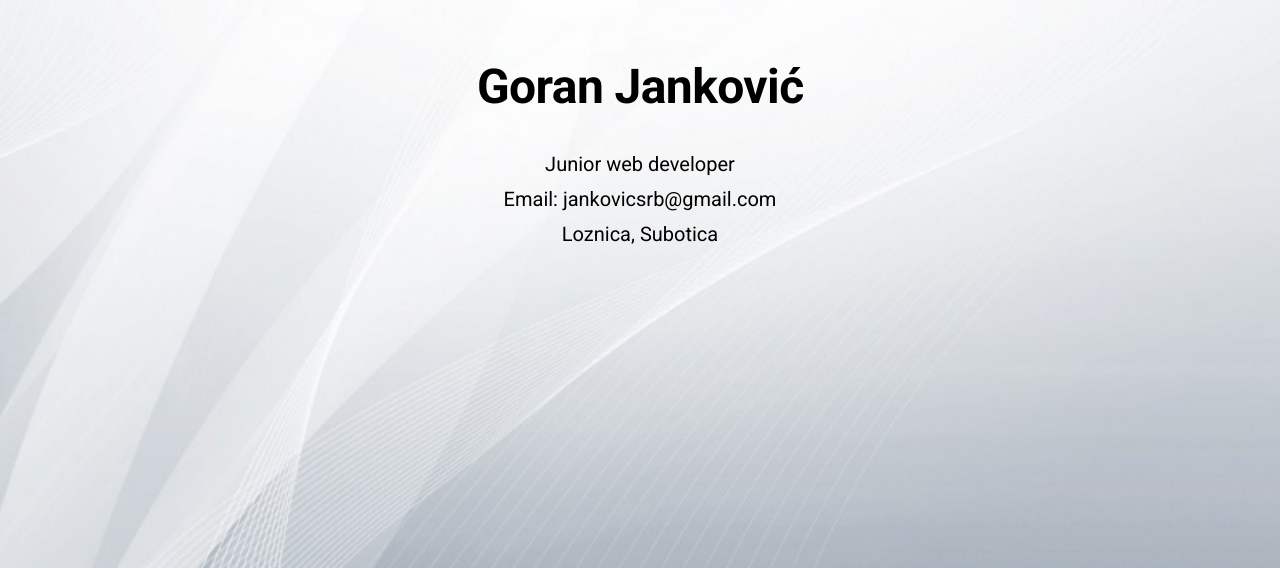
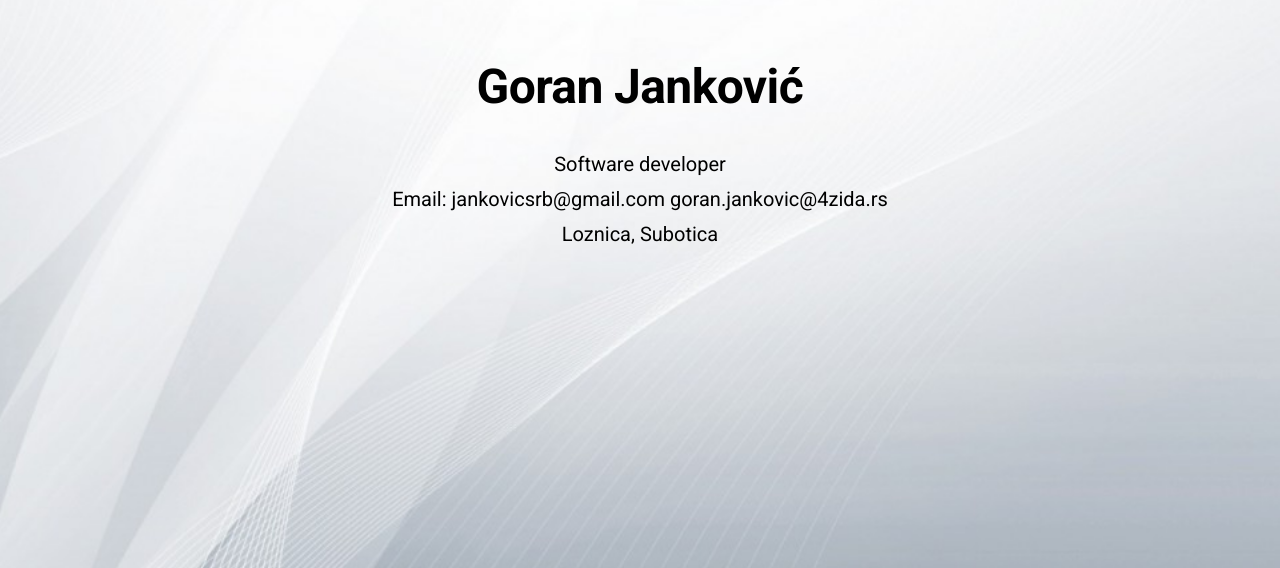
Before and after one commit to kapetan91/kapetan91.github.io, a plain HTML site: page index.html in a window 1280 px wide. Shown: the part 229-797 px from the top of the page. Drawn offline with Linux system fonts and the light colour scheme; a script that the page names is missing.

Commit message:
add mail

```diff
--- a/index.html
+++ b/index.html
@@ -20,10 +20,11 @@
           Goran Janković
       </h1>
       <p class="center">
-        Junior web developer
+        Software developer
         <br>
         Email:
         jankovicsrb@gmail.com
+	goran.jankovic@4zida.rs
         <br>
         Loznica, Subotica
       </p>
@@ -164,6 +165,10 @@
                  href="mailto:jankovicsrb@gmail.com">
                 jankovicsrb@gmail.com
               </a>
+		<a title="Email me"
+                 href="mailto:goran.jankovic@4zida.rs">
+                goran.jankovic@4zida.rs
+              </a>
             </p>
             <p class="center nounderline links">
               <a title="Find me on Github"
```
